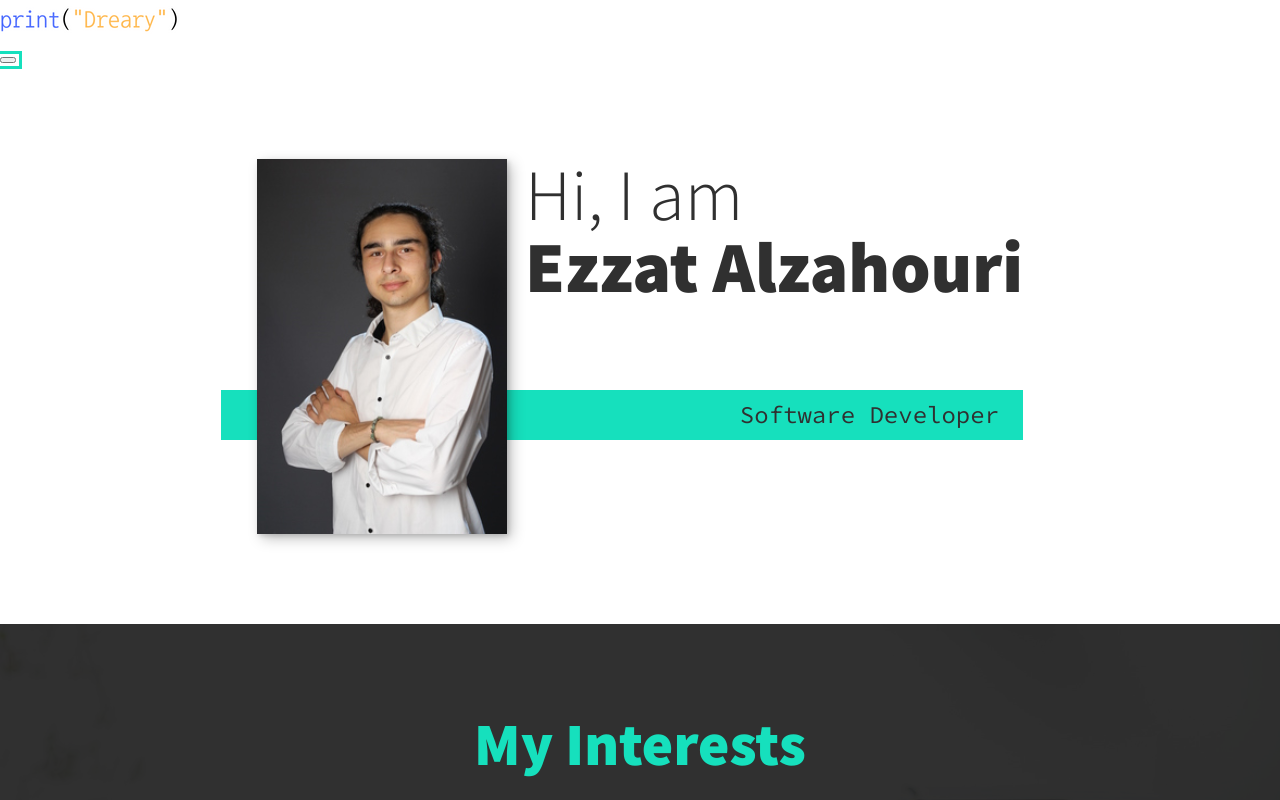
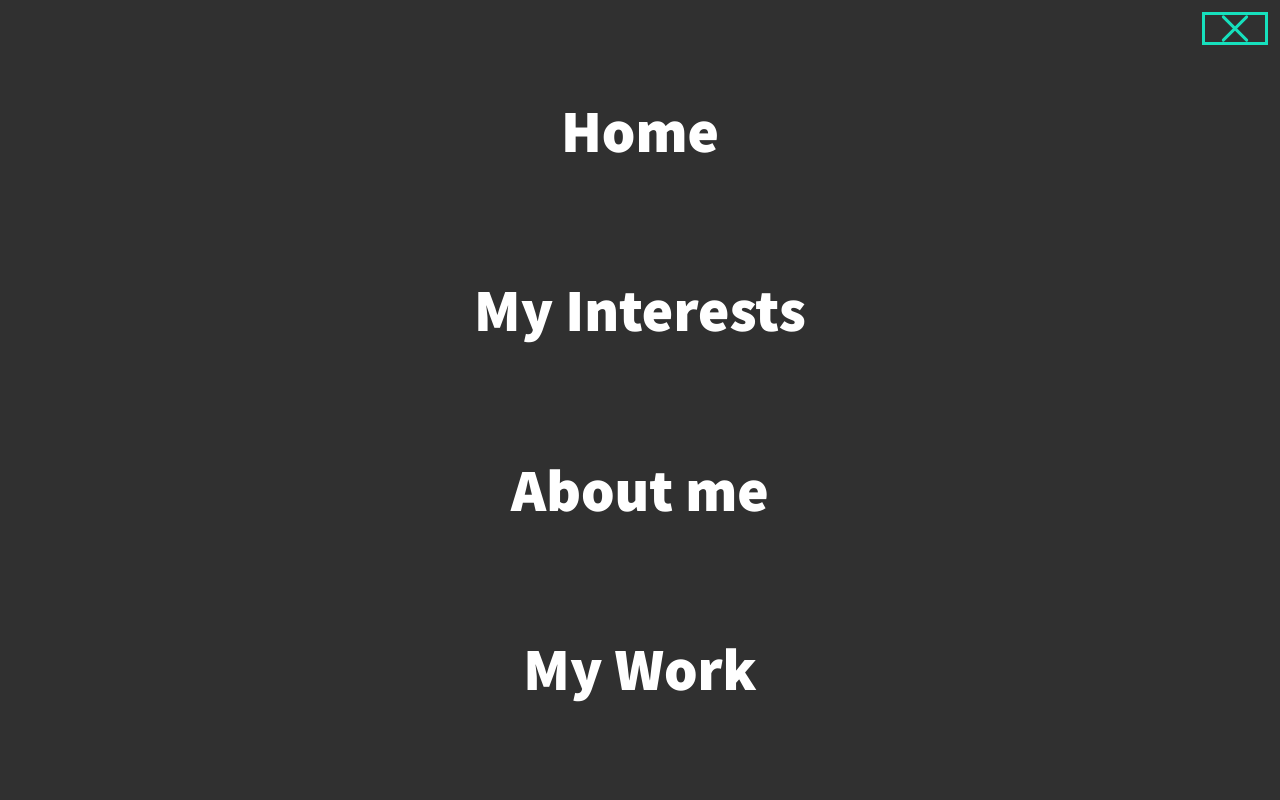
Before and after one commit to DrearyLand/Dreary.github.io, a plain HTML site: page index.html in a window 1280 px wide. Both pictures are taken after a click on the button "toggle navigation". Shown: the top 800 px of the page. Drawn offline with nearby package versions, Linux system fonts and the light colour scheme.

Commit message:
Adding some JS and some changes in styles

```diff
--- a/css/style.css
+++ b/css/style.css
@@ -36,6 +36,10 @@
 }
 
 /* General styles */
+
+html {
+    scroll-behavior: smooth;
+}
 
 body {
     background: var(--clr-light);
@@ -129,7 +133,109 @@ h3 { font-size: var(--fs-h3) }
 
 /* header */
 
-nav { display: none; }
+header {
+    display: flex;
+    justify-content: space-between;
+    padding: 1em;
+}
+
+.logo {
+    max-width: 160px;
+}
+
+.nav {
+    position: fixed;
+    background: var(--clr-dark);
+    color: var(--clr-light);
+    top: 0;
+    bottom: 0;
+    left: 0;
+    right: 0;
+    z-index: 100;
+
+    transform: translateX(100%);
+    transition: transform 250ms cubic-bezier(.5, 0, .5, 1);
+}
+
+.nav__list {
+    list-style: none;
+    display: flex;
+    height: 100%;
+    flex-direction: column;
+    justify-content: space-evenly;
+    align-items: center;
+    margin: 0;
+    padding: 0;
+}
+
+.nav__link {
+    color: inherit;
+    font-weight: var(--fw-bold);
+    font-size: var(--fs-h2);
+    text-decoration: none;
+}
+
+.nav__link:hover {
+    color: var(--clr-accent);
+}
+
+.nav-toggle {
+    padding: .5em;
+    background: transparent;
+    border: 0;
+    cursor: pointer;
+    position: absolute;
+    right: 1em;
+    top: 1em;
+    z-index: 1000;
+}
+
+.nav-open .nav {
+    transform: translateX(0);
+}
+
+.nav-open .nav-toggle {
+    position: fixed;
+}
+
+.nav-open .hamburger {
+    transform: rotate(.625turn);
+}
+
+.nav-open .hamburger::before {
+    transform: rotate(90deg) translateX(-6px);
+}
+.nav-open .hamburger::after {
+    opacity: 0;
+}
+
+.hamburger {
+    display: block;
+    position: relative;
+}
+
+.hamburger,
+.hamburger::before,
+.hamburger::after {
+    background: var(--clr-accent);
+    width: 2em;
+    height: 3px;
+    border-radius: 1em;
+    transition: transform 250ms ease-in-out;
+}
+
+.hamburger::before,
+.hamburger::after {
+    content: '';
+    position: absolute;
+    left: 0;
+    right: 0;
+
+}
+
+.hamburger::before { top: 6px; }
+.hamburger::after { bottom: 6px; }
+
 
 /*  Intro section  */
 
--- a/index.html
+++ b/index.html
@@ -27,7 +27,7 @@
             <nav class="nav">
                 <ul class ="nav__list">
                     <li class="nav__item"><a href="#home" class="nav__link">Home</a></li>
-                    <li class="nav__item"><a href="#services" class="nav__link">My Interests</a></li>
+                    <li class="nav__item"><a href="#interests" class="nav__link">My Interests</a></li>
                     <li class="nav__item"><a href="#about" class="nav__link">About me</a></li>
                     <li class="nav__item"><a href="#work" class="nav__link">My Work</a></li>
                 </ul>
@@ -65,7 +65,7 @@
                     Ut enim ad minim veniam, quis nostrud exercitation ullamco laboris nisi ut aliquip ex ea commodo consequat.</p>
                 </div>
             </div>
-            <a href="#Work" class="btn">My Work</a>
+            <a href="#work" class="btn">My Work</a>
         </section>
 
         <!--About me-->
@@ -166,5 +166,9 @@
                 </li>
             </ul>
         </footer>
+
+
+        <script src="js/index.js"></script>
+
     </body>
 </html>
--- /dev/null
+++ b/js/index.js
@@ -0,0 +1,12 @@
+const navToggle = document.querySelector('.nav-toggle');
+const navLinks = document.querySelectorAll('.nav__link')
+
+navToggle.addEventListener('click', () => {
+    document.body.classList.toggle('nav-open');
+});
+
+navLinks.forEach(link => {
+    link.addEventListener('click', () => {
+        document.body.classList.remove('nav-open');
+    })
+})
```
